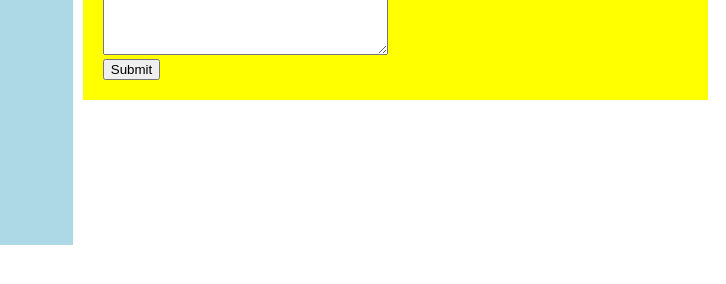
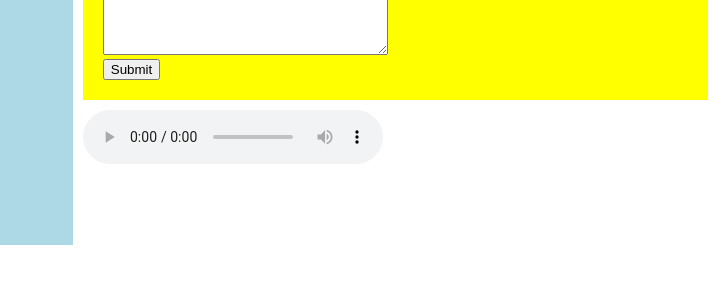
Before and after one commit to VinL1/webdevFirstStaticWebsite, a plain HTML site: page index.html in a window 1280 px wide. Shown: the part 472-756 px from the top of the page, 554-1280 px from the left. Drawn offline with Linux system fonts and the light colour scheme.

Commit message:
fin (final fin)

```diff
--- a/index.html
+++ b/index.html
@@ -1,3 +1,5 @@
+<!--Vincent L Period 3&4 ODD Static Website.-->
+
 <!DOCTYPE html>
 <html lang="en">
 <head>
@@ -72,5 +74,8 @@
             <input type="Submit" value="Submit">
         </form>
     </div>
+    <audio src="something.mp3" type="audio/mp3" controls>
+        Sorry, your browser doesn't support the audio file.
+    </audio>
 </body>
 </html>
```
